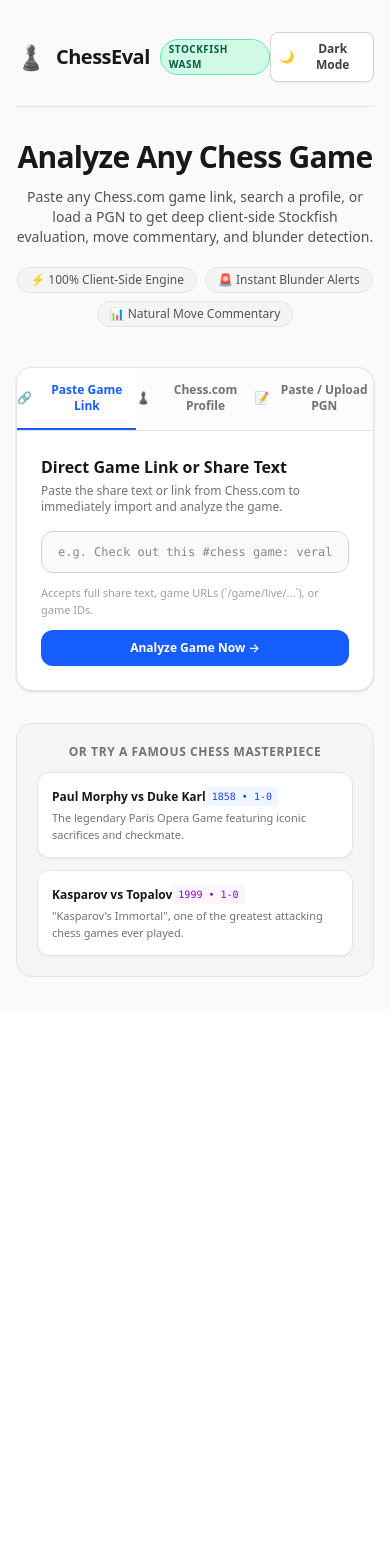
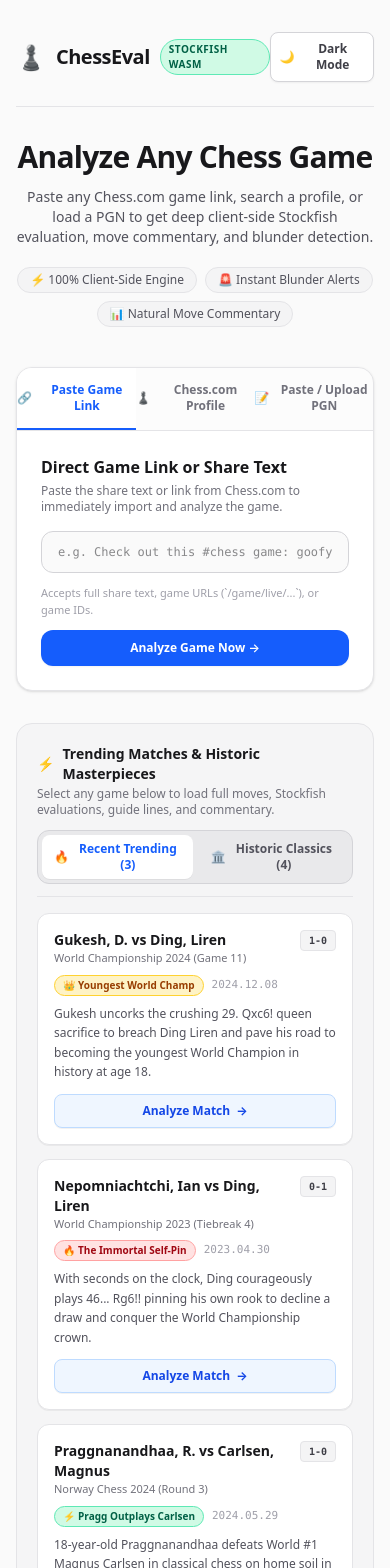
Before and after one commit to VeralevelCoder/chess-eval, a Next.js app: page / in a window 390 px wide. Shown: the top 1568 px of the page. Before the commit the page ends 1009 px from the top, so only its background shows below. Built offline with nearby package versions, Linux system fonts and the light colour scheme.

Commit message:
feat: add trending matches and historic masterpieces showcase to home page and update README

```diff
--- a/src/components/HomePage.js
+++ b/src/components/HomePage.js
@@ -2,7 +2,119 @@
 
 import React, { useState } from 'react';
 
-const MORPHY_PGN = `[Event "Paris Opera"]
+// Curated collection of Recent Trending and Historic Masterpiece games
+const CURATED_GAMES = {
+  trending: [
+    {
+      id: 'gukesh-ding-2024',
+      white: 'Gukesh, D.',
+      black: 'Ding, Liren',
+      event: 'World Championship 2024 (Game 11)',
+      date: '2024.12.08',
+      result: '1-0',
+      tag: '👑 Youngest World Champ',
+      tagColor: 'bg-amber-100 dark:bg-amber-950/60 text-amber-800 dark:text-amber-300 border-amber-300 dark:border-amber-700',
+      description: 'Gukesh uncorks the crushing 29. Qxc6! queen sacrifice to breach Ding Liren and pave his road to becoming the youngest World Champion in history at age 18.',
+      pgn: `[Event "FIDE World Championship 2024"]
+[Site "Singapore SGP"]
+[Date "2024.12.08"]
+[Round "11"]
+[White "Gukesh, D."]
+[Black "Ding, Liren"]
+[Result "1-0"]
+[ECO "A09"]
+
+1. Nf3 d5 2. c4 d4 3. b4 c5 4. e3 Nf6 5. a3 Bg4 6. exd4 cxd4 7. h3 Bxf3
+8. Qxf3 Qc7 9. d3 a5 10. b5 Nbd7 11. g3 Nc5 12. Bg2 Nfd7 13. O-O Ne5
+14. Qf4 Rd8 15. Rd1 g6 16. a4 h5 17. b6 Qd6 18. Ba3 Bh6 19. Bxc5 Qxc5
+20. Qe4 Nc6 21. Na3 Rd7 22. Nc2 Qxb6 23. Rab1 Qc7 24. Rb5 O-O 25. Na1 Rb8
+26. Nb3 e6 27. Nc5 Re7 28. Rdb1 Qc8 29. Qxc6 1-0`,
+    },
+    {
+      id: 'ding-nepo-2023',
+      white: 'Nepomniachtchi, Ian',
+      black: 'Ding, Liren',
+      event: 'World Championship 2023 (Tiebreak 4)',
+      date: '2023.04.30',
+      result: '0-1',
+      tag: '🔥 The Immortal Self-Pin',
+      tagColor: 'bg-red-100 dark:bg-red-950/60 text-red-800 dark:text-red-300 border-red-300 dark:border-red-700',
+      description: 'With seconds on the clock, Ding courageously plays 46... Rg6!! pinning his own rook to decline a draw and conquer the World Championship crown.',
+      pgn: `[Event "FIDE World Championship 2023"]
+[Site "Astana KAZ"]
+[Date "2023.04.30"]
+[Round "18"]
+[White "Nepomniachtchi, Ian"]
+[Black "Ding, Liren"]
+[Result "0-1"]
+
+1. e4 e5 2. Nf3 Nc6 3. Bb5 a6 4. Ba4 Nf6 5. O-O Be7 6. d3 b5 7. Bb3 d6 8. a4
+Bd7 9. h3 O-O 10. Be3 Na5 11. Ba2 bxa4 12. Nc3 Rb8 13. Bb1 Qe8 14. b3 c5
+15. Nxa4 Nc6 16. Nc3 a5 17. Nd2 Be6 18. Nc4 d5 19. exd5 Nxd5 20. Bd2 Nxc3
+21. Bxc3 Bxc4 22. bxc4 Bd8 23. Bd2 Bc7 24. c3 f5 25. Re1 Rd8 26. Ra2 Qg6
+27. Qe2 Qd6 28. g3 Rde8 29. Qf3 e4 30. dxe4 Ne5 31. Qg2 Nd3 32. Bxd3 Qxd3
+33. exf5 Rxe1+ 34. Bxe1 Qxc4 35. Ra1 Rxf5 36. Bd2 h6 37. Qc6 Rf7 38. Re1
+Kh7 39. Be3 Be5 40. Qe8 Bxc3 41. Rc1 Rf6 42. Qd7 Qe2 43. Qd5 Bb4 44. Qe4+
+Kg8 45. Qd5+ Kh7 46. Qe4+ Rg6 47. Qf5 c4 48. h4 Qd3 49. Qf3 Rf6 50. Qg4
+c3 51. Rd1 Qg6 52. Qc8 Rc6 53. Qa8 Rd6 54. Rxd6 Qxd6 55. Qe4+ Qg6 56. Qc4
+Qb1+ 57. Kh2 a4 58. Bd4 a3 59. Qc7 Qg6 60. Qc4 c2 61. Be3 Bd6 62. Kg2 h5
+63. Kf1 Be5 64. g4 hxg4 65. h5 Qf5 66. Qd5 g3 67. f4 a2 0-1`,
+    },
+    {
+      id: 'pragg-carlsen-2024',
+      white: 'Praggnanandhaa, R.',
+      black: 'Carlsen, Magnus',
+      event: 'Norway Chess 2024 (Round 3)',
+      date: '2024.05.29',
+      result: '1-0',
+      tag: '⚡ Pragg Outplays Carlsen',
+      tagColor: 'bg-emerald-100 dark:bg-emerald-950/60 text-emerald-800 dark:text-emerald-300 border-emerald-300 dark:border-emerald-700',
+      description: '18-year-old Praggnanandhaa defeats World #1 Magnus Carlsen in classical chess on home soil in a sharp tactical Sicilian Kan battle.',
+      pgn: `[Event "Norway Chess 2024"]
+[Site "Stavanger NOR"]
+[Date "2024.05.29"]
+[Round "3"]
+[White "Praggnanandhaa, R."]
+[Black "Carlsen, Magnus"]
+[Result "1-0"]
+[ECO "B42"]
+
+1. e4 c5 2. Nf3 e6 3. d4 cxd4 4. Nxd4 a6 5. Bd3 Qc7 6. O-O Nf6 7. Qe2 d6 8. c4 Nbd7 9. Nc3 Ne5 10. h3 b6 11. f4 Nxd3 12. Qxd3 Bb7 13. f5 Qd7 14. Bg5 Be7 15. Rad1 Rc8 16. Qe2 e5 17. Bxf6 Bxf6 18. Nc2 Qc6 19. Ne3 Bg5 20. Kh1 Bxe3 21. Qxe3 f6 22. b3 b5 23. Nd5 Qc5 24. Qf3 bxc4 25. Qh5+ Kf8 26. Rf3 Bxd5 27. Rxd5 Qb6 28. bxc4 Rxc4 29. Rb3 Rb4 30. Rdd3 Rxb3 31. Rxb3 Qc7 32. Qd1 g6 33. Qb1 Qc5 34. Rb8+ Kg7 35. Rxh8 Kxh8 36. Qb8+ Kg7 37. Qb7+ 1-0`,
+    },
+  ],
+  historic: [
+    {
+      id: 'fischer-byrne-1956',
+      white: 'Byrne, Donald',
+      black: 'Fischer, Robert James',
+      event: 'Rosenwald Memorial 1956',
+      date: '1956.10.17',
+      result: '0-1',
+      tag: '✨ Game of the Century',
+      tagColor: 'bg-purple-100 dark:bg-purple-950/60 text-purple-800 dark:text-purple-300 border-purple-300 dark:border-purple-700',
+      description: '13-year-old Bobby Fischer stuns the world with the immortal queen sacrifice 17... Be6!! leading to a spectacular windmill combination and checkmate.',
+      pgn: `[Event "Third Rosenwald Trophy"]
+[Site "New York, NY USA"]
+[Date "1956.10.17"]
+[Round "8"]
+[White "Byrne, Donald"]
+[Black "Fischer, Robert James"]
+[Result "0-1"]
+[ECO "D92"]
+
+1. Nf3 Nf6 2. c4 g6 3. Nc3 Bg7 4. d4 O-O 5. Bf4 d5 6. Qb3 dxc4 7. Qxc4 c6 8. e4 Nbd7 9. Rd1 Nb6 10. Qc5 Bg4 11. Bg5 Na4 12. Qa3 Nxc3 13. bxc3 Nxe4 14. Bxe7 Qb6 15. Bc4 Nxc3 16. Bc5 Rfe8+ 17. Kf1 Be6 18. Bxb6 Bxc4+ 19. Kg1 Ne2+ 20. Kf1 Nxd4+ 21. Kg1 Ne2+ 22. Kf1 Nc3+ 23. Kg1 axb6 24. Qb4 Ra4 25. Qxb6 Nxd1 26. h3 Rxa2 27. Kh2 Nxf2 28. Re1 Rxe1 29. Qd8+ Bf8 30. Nxe1 Bd5 31. Nf3 Ne4 32. Qb8 b5 33. h4 h5 34. Ne5 Kg7 35. Kg1 Bc5+ 36. Kf1 Ng3+ 37. Ke1 Bb4+ 38. Kd1 Bb3+ 39. Kc1 Ne2+ 40. Kb1 Nc3+ 41. Kc1 Rc2# 0-1`,
+    },
+    {
+      id: 'morphy-opera-1858',
+      white: 'Morphy, Paul',
+      black: 'Duke Karl / Count Isouard',
+      event: 'Paris Opera House 1858',
+      date: '1858.10.21',
+      result: '1-0',
+      tag: '👑 The Opera Game',
+      tagColor: 'bg-blue-100 dark:bg-blue-950/60 text-blue-700 dark:text-blue-300 border-blue-300 dark:border-blue-700',
+      description: 'The golden standard of classical development and attack. Morphy sacrifices a knight, a bishop, and his queen for the aesthetic 17. Rd8# checkmate.',
+      pgn: `[Event "Paris Opera"]
 [Site "Paris FRA"]
 [Date "1858.??.??"]
 [White "Morphy, Paul"]
@@ -10,9 +122,19 @@
 [Result "1-0"]
 [ECO "C41"]
 
-1. e4 e5 2. Nf3 d6 3. d4 Bg4 4. dxe5 Bxf3 5. Qxf3 dxe5 6. Bc4 Nf6 7. Qb3 Qe7 8. Nc3 c6 9. Bg5 b5 10. Nxb5 cxb5 11. Bxb5+ Nbd7 12. O-O-O Rd8 13. Rxd7 Rxd7 14. Rd1 Qe6 15. Bxd7+ Nxd7 16. Qb8+ Nxb8 17. Rd8# 1-0`;
-
-const KASPAROV_PGN = `[Event "Hoogovens A Tournament"]
+1. e4 e5 2. Nf3 d6 3. d4 Bg4 4. dxe5 Bxf3 5. Qxf3 dxe5 6. Bc4 Nf6 7. Qb3 Qe7 8. Nc3 c6 9. Bg5 b5 10. Nxb5 cxb5 11. Bxb5+ Nbd7 12. O-O-O Rd8 13. Rxd7 Rxd7 14. Rd1 Qe6 15. Bxd7+ Nxd7 16. Qb8+ Nxb8 17. Rd8# 1-0`,
+    },
+    {
+      id: 'kasparov-topalov-1999',
+      white: 'Kasparov, Garry',
+      black: 'Topalov, Veselin',
+      event: 'Wijk aan Zee 1999',
+      date: '1999.01.20',
+      result: '1-0',
+      tag: '💥 Kasparov\'s Immortal',
+      tagColor: 'bg-orange-100 dark:bg-orange-950/60 text-orange-800 dark:text-orange-300 border-orange-300 dark:border-orange-700',
+      description: 'Widely considered the greatest attacking game ever played. Kasparov sacrifices both rooks in a 15-move calculation to hunt the black king across the board.',
+      pgn: `[Event "Hoogovens A Tournament"]
 [Site "Wijk aan Zee NED"]
 [Date "1999.01.20"]
 [Round "4"]
@@ -21,11 +143,36 @@
 [Result "1-0"]
 [ECO "B07"]
 
-1. e4 d6 2. d4 Nf6 3. Nc3 g6 4. Be3 Bg7 5. Qd2 c6 6. f3 b5 7. Nge2 Nbd7 8. Bh6 Bxh6 9. Qxh6 Bb7 10. a3 e5 11. O-O-O Qe7 12. Kb1 a6 13. Nc1 O-O-O 14. Nb3 exd4 15. Rxd4 c5 16. Rd1 Nb6 17. g3 Kb8 18. Na5 Ba8 19. Bh3 d5 20. Qf4+ Ka7 21. Rhe1 d4 22. Nd5 Nbxd5 23. exd5 Qd6 24. Rxd4 cxd4 25. Re7+ Kb6 26. Qxd4+ Kxa5 27. b4+ Ka4 28. Qc3 Qxd5 29. Ra7 Bb7 30. Rxb7 Qc4 31. Qxf6 Kxa3 32. Qxa6+ Kxb4 33. c3+ Kxc3 34. Qa1+ Kd2 35. Qb2+ Kd1 36. Bf1 Rd2 37. Rd7 Rxd7 38. Bxc4 bxc4 39. Qxh8 Rd3 40. Qa8 c3 41. Qa4+ Ke1 42. f4 f5 43. Kc1 Rd2 44. Qa7 1-0`;
+1. e4 d6 2. d4 Nf6 3. Nc3 g6 4. Be3 Bg7 5. Qd2 c6 6. f3 b5 7. Nge2 Nbd7 8. Bh6 Bxh6 9. Qxh6 Bb7 10. a3 e5 11. O-O-O Qe7 12. Kb1 a6 13. Nc1 O-O-O 14. Nb3 exd4 15. Rxd4 c5 16. Rd1 Nb6 17. g3 Kb8 18. Na5 Ba8 19. Bh3 d5 20. Qf4+ Ka7 21. Rhe1 d4 22. Nd5 Nbxd5 23. exd5 Qd6 24. Rxd4 cxd4 25. Re7+ Kb6 26. Qxd4+ Kxa5 27. b4+ Ka4 28. Qc3 Qxd5 29. Ra7 Bb7 30. Rxb7 Qc4 31. Qxf6 Kxa3 32. Qxa6+ Kxb4 33. c3+ Kxc3 34. Qa1+ Kd2 35. Qb2+ Kd1 36. Bf1 Rd2 37. Rd7 Rxd7 38. Bxc4 bxc4 39. Qxh8 Rd3 40. Qa8 c3 41. Qa4+ Ke1 42. f4 f5 43. Kc1 Rd2 44. Qa7 1-0`,
+    },
+    {
+      id: 'anderssen-kieseritzky-1851',
+      white: 'Anderssen, Adolf',
+      black: 'Kieseritzky, Lionel',
+      event: 'London 1851',
+      date: '1851.06.21',
+      result: '1-0',
+      tag: '⚔️ The Immortal Game',
+      tagColor: 'bg-emerald-100 dark:bg-emerald-950/60 text-emerald-800 dark:text-emerald-300 border-emerald-300 dark:border-emerald-700',
+      description: 'The romantic era at its peak. Anderssen boldly sacrifices both rooks, a bishop, and his queen to deliver a checkmate using only three minor pieces.',
+      pgn: `[Event "London"]
+[Site "London ENG"]
+[Date "1851.06.21"]
+[White "Anderssen, Adolf"]
+[Black "Kieseritzky, Lionel"]
+[Result "1-0"]
+
+1. e4 e5 2. f4 exf4 3. Bc4 Qh4+ 4. Kf1 b5 5. Bxb5 Nf6 6. Nf3 Qh6 7. d3 Nh5 8. Nh4 Qg5 9. Nf5 c6 10. g4 Nf6 11. Rg1 cxb5 12. h4 Qg6 13. h5 Qg5 14. Qf3 Ng8 15. Bxf4 Qf6 16. Nc3 Bc5 17. Nd5 Qxb2 18. Bd6 Bxg1 19. e5 Qxa1+ 20. Ke2 Na6 21. Nxg7+ Kd8 22. Qf6+ Nxf6 23. Be7# 1-0`,
+    },
+  ],
+};
 
 export default function HomePage({ onSelectGame, isDark, toggleDarkMode }) {
   // Tabs: 'link' | 'username' | 'pgn'
   const [activeTab, setActiveTab] = useState('link');
+
+  // Featured Masterpieces Category: 'trending' | 'historic'
+  const [featuredCategory, setFeaturedCategory] = useState('trending');
 
   // Tab 1: Game link / share text
   const [gameLinkInput, setGameLinkInput] = useState('');
@@ -265,7 +412,7 @@
                   setLinkError('');
                 }}
                 onKeyDown={(e) => e.key === 'Enter' && handleFetchFromLink()}
-                placeholder="e.g. Check out this #chess game: veralevelgamer vs vanshs40 - https://www.chess.com/game/live/185520318828"
+                placeholder="e.g. Check out this #chess game: goofygen vs iamVekkey - https://www.chess.com/game/live/184745920638"
                 className="w-full px-4 py-3 text-xs sm:text-sm border border-zinc-300 dark:border-zinc-700 rounded-xl focus:outline-none focus:ring-2 focus:ring-blue-500 text-zinc-900 dark:text-zinc-100 bg-zinc-50 dark:bg-zinc-950 font-mono"
               />
 
@@ -432,46 +579,93 @@
         )}
       </div>
 
-      {/* Quick Launch Sample Masterpieces */}
-      <div className="bg-zinc-100/70 dark:bg-zinc-900/50 border border-zinc-200 dark:border-zinc-800 rounded-2xl p-5">
-        <h3 className="text-xs font-bold uppercase tracking-wider text-zinc-500 dark:text-zinc-400 mb-3 text-center sm:text-left">
-          Or Try A Famous Chess Masterpiece
+      {/* Featured Games Showcase: Recent Trending & Historic Masterpieces */}
+      <div className="bg-zinc-100/70 dark:bg-zinc-900/50 border border-zinc-200 dark:border-zinc-800 rounded-2xl p-5 transition-colors">
+        <div className="flex flex-col sm:flex-row sm:items-center justify-between gap-3 mb-4 pb-3 border-b border-zinc-200 dark:border-zinc-800">
+          <div>
+            <h3 className="text-sm font-extrabold text-zinc-900 dark:text-zinc-50 flex items-center gap-2">
+              <span>⚡</span>
+              <span>Trending Matches & Historic Masterpieces</span>
             </h3>
+            <p className="text-xs text-zinc-500 dark:text-zinc-400 mt-0.5">
+              Select any game below to load full moves, Stockfish evaluations, guide lines, and commentary.
+            </p>
+          </div>
 
-        <div className="grid grid-cols-1 sm:grid-cols-2 gap-3">
+          {/* Category Toggle Tabs */}
+          <div className="flex items-center gap-1.5 p-1 rounded-xl bg-zinc-200/70 dark:bg-zinc-800/80 border border-zinc-300 dark:border-zinc-700 self-start sm:self-auto text-xs font-bold">
             <button
-            onClick={() => onSelectGame(MORPHY_PGN, 'Paul Morphy - Opera House (1858)')}
-            className="p-3.5 rounded-xl border border-zinc-200 dark:border-zinc-800 bg-white dark:bg-zinc-900 hover:border-blue-500 dark:hover:border-blue-500 transition-all text-left flex flex-col gap-1 shadow-xs"
+              onClick={() => setFeaturedCategory('trending')}
+              className={`px-3 py-1.5 rounded-lg transition-colors flex items-center gap-1.5 ${
+                featuredCategory === 'trending'
+                  ? 'bg-white dark:bg-zinc-900 text-blue-600 dark:text-blue-400 shadow-2xs font-extrabold'
+                  : 'text-zinc-600 dark:text-zinc-400 hover:text-zinc-900 dark:hover:text-zinc-200'
+              }`}
             >
-            <div className="flex items-center justify-between">
-              <span className="font-bold text-xs text-zinc-900 dark:text-zinc-100">
-                Paul Morphy vs Duke Karl
+              <span>🔥</span>
+              <span>Recent Trending ({CURATED_GAMES.trending.length})</span>
+            </button>
+            <button
+              onClick={() => setFeaturedCategory('historic')}
+              className={`px-3 py-1.5 rounded-lg transition-colors flex items-center gap-1.5 ${
+                featuredCategory === 'historic'
+                  ? 'bg-white dark:bg-zinc-900 text-blue-600 dark:text-blue-400 shadow-2xs font-extrabold'
+                  : 'text-zinc-600 dark:text-zinc-400 hover:text-zinc-900 dark:hover:text-zinc-200'
+              }`}
+            >
+              <span>🏛️</span>
+              <span>Historic Classics ({CURATED_GAMES.historic.length})</span>
+            </button>
+          </div>
+        </div>
+
+        {/* Matches Grid */}
+        <div className="grid grid-cols-1 md:grid-cols-2 gap-3.5">
+          {CURATED_GAMES[featuredCategory].map((game) => (
+            <div
+              key={game.id}
+              className="p-4 rounded-xl border border-zinc-200 dark:border-zinc-800 bg-white dark:bg-zinc-900 hover:border-blue-400 dark:hover:border-blue-600 transition-all flex flex-col justify-between gap-3 shadow-2xs group"
+            >
+              <div className="flex flex-col gap-2">
+                <div className="flex items-start justify-between gap-2">
+                  <div className="flex flex-col">
+                    <span className="font-extrabold text-sm text-zinc-900 dark:text-zinc-100 group-hover:text-blue-600 dark:group-hover:text-blue-400 transition-colors">
+                      {game.white} vs {game.black}
                     </span>
-              <span className="text-[10px] font-mono px-1.5 py-0.5 rounded bg-blue-50 dark:bg-blue-950 text-blue-700 dark:text-blue-300">
-                1858 • 1-0
+                    <span className="text-[11px] text-zinc-500 dark:text-zinc-400">
+                      {game.event}
                     </span>
                   </div>
-            <p className="text-[11px] text-zinc-500 dark:text-zinc-400">
-              The legendary Paris Opera Game featuring iconic sacrifices and checkmate.
+                  <div className="flex items-center gap-1 shrink-0">
+                    <span className="text-[10px] font-mono px-2 py-0.5 rounded font-bold bg-zinc-100 dark:bg-zinc-800 text-zinc-700 dark:text-zinc-300 border border-zinc-200 dark:border-zinc-700">
+                      {game.result}
+                    </span>
+                  </div>
+                </div>
+
+                <div className="flex items-center gap-2">
+                  <span className={`text-[10px] font-bold px-2 py-0.5 rounded-full border ${game.tagColor}`}>
+                    {game.tag}
+                  </span>
+                  <span className="text-[11px] font-mono text-zinc-400 dark:text-zinc-500">
+                    {game.date}
+                  </span>
+                </div>
+
+                <p className="text-xs text-zinc-600 dark:text-zinc-400 leading-relaxed">
+                  {game.description}
                 </p>
-          </button>
+              </div>
 
               <button
-            onClick={() => onSelectGame(KASPAROV_PGN, "Garry Kasparov - Kasparov's Immortal (1999)")}
-            className="p-3.5 rounded-xl border border-zinc-200 dark:border-zinc-800 bg-white dark:bg-zinc-900 hover:border-blue-500 dark:hover:border-blue-500 transition-all text-left flex flex-col gap-1 shadow-xs"
+                onClick={() => onSelectGame(game.pgn, `${game.white} vs ${game.black} (${game.date.slice(0, 4)})`)}
+                className="w-full py-2 bg-blue-50 dark:bg-blue-950/40 hover:bg-blue-600 hover:text-white dark:hover:bg-blue-600 text-blue-700 dark:text-blue-300 text-xs font-bold rounded-lg border border-blue-200 dark:border-blue-800/80 hover:border-transparent transition-all shadow-2xs flex items-center justify-center gap-1.5"
               >
-            <div className="flex items-center justify-between">
-              <span className="font-bold text-xs text-zinc-900 dark:text-zinc-100">
-                Kasparov vs Topalov
-              </span>
-              <span className="text-[10px] font-mono px-1.5 py-0.5 rounded bg-purple-50 dark:bg-purple-950 text-purple-700 dark:text-purple-300">
-                1999 • 1-0
-              </span>
+                <span>Analyze Match</span>
+                <span>→</span>
+              </button>
             </div>
-            <p className="text-[11px] text-zinc-500 dark:text-zinc-400">
-              "Kasparov's Immortal", one of the greatest attacking chess games ever played.
-            </p>
-          </button>
+          ))}
         </div>
       </div>
     </div>
```
Also changed, not shown: 1 other file (tests, documents, lock files or other folders). Lines whose indentation alone changed are shown as unchanged.
